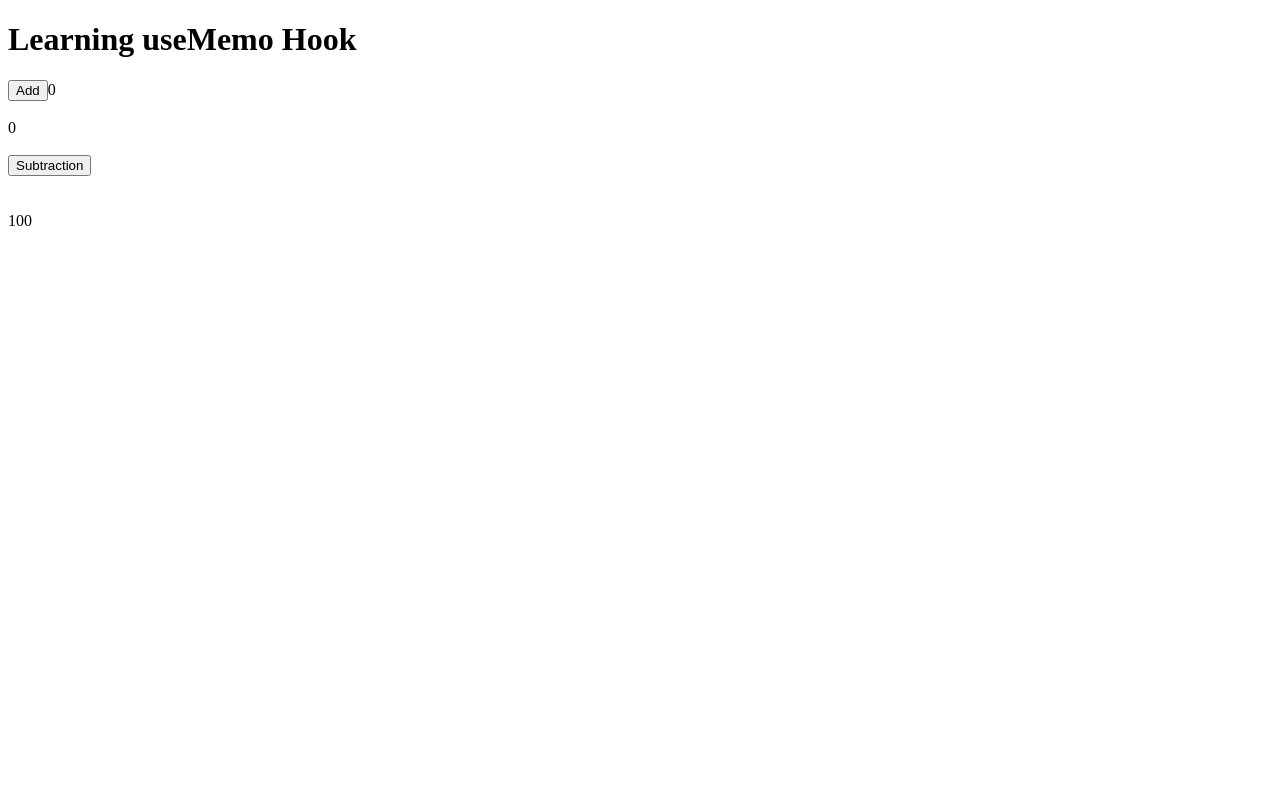
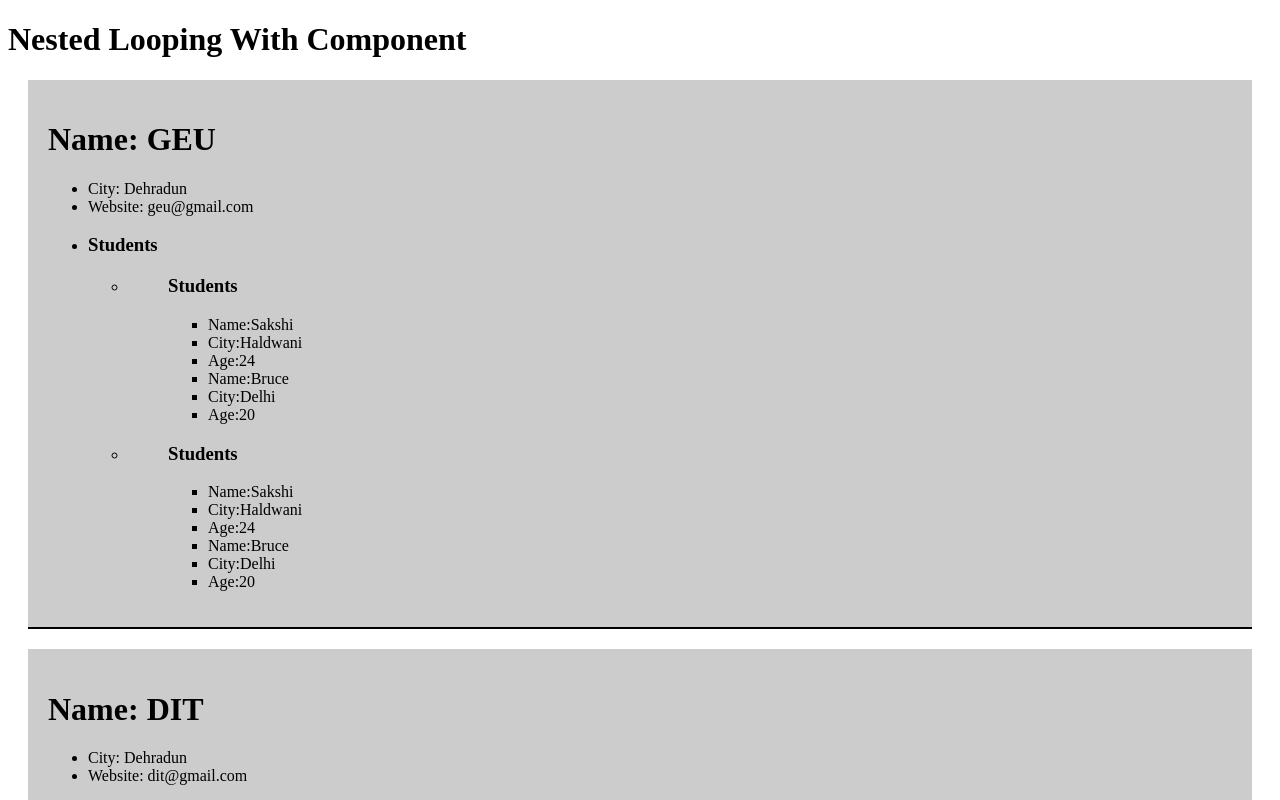
Before and after one commit to sakshi16-b/React19-tut, a React (Vite) app in the folder react19/: page / in a window 1280 px wide. Shown: the top 800 px of the page. Built offline with nearby package versions, Linux system fonts and the light colour scheme.

Commit message:
nested-looping

```diff
--- a/react19/src/App.jsx
+++ b/react19/src/App.jsx
@@ -1,32 +1,69 @@
-import { useMemo, useState } from "react";
+import { useState } from "react";
+import College from "./College";
 
 function App() {
-  const [add, setAdd] = useState(0);
-  const [minus, setMinus] = useState(100);
-  //useMemo hook return memoised value whereas useCallback return memoised function.
-  const multilpication = useMemo(
-    function multiply() {
-      console.log("****");
-      return add * 10;
+  const collegeData = [
+    {
+      name: "GEU",
+      city: "Dehradun",
+      email: "geu@gmail.com",
+      student: [
+        {
+          name: "Sakshi",
+          city: "Haldwani",
+          age: "24",
+        },
+        {
+          name: "Bruce",
+          city: "Delhi",
+          age: "20",
+        },
+      ],
     },
-    [add]
-  );
+    {
+      name: "DIT",
+      city: "Dehradun",
+      email: "dit@gmail.com",
+      student: [
+        {
+          name: "Peter",
+          city: "Haldwani",
+          age: "27",
+        },
+        {
+          name: "Bruv",
+          city: "Delhi",
+          age: "29",
+        },
+      ],
+    },
+    {
+      name: "UIT",
+      city: "Dehradun",
+      email: "uit@gmail.com",
+      student: [
+        {
+          name: "Bruce",
+          city: "Haldwani",
+          age: "20",
+        },
+        {
+          name: "Bruce",
+          city: "Delhi",
+          age: "20",
+        },
+      ],
+    },
+  ];
 
   return (
     <>
-      <h1>Learning useMemo Hook</h1>
-      <button onClick={() => setAdd(add + 1)}>Add</button>
-      {multilpication}
-      <br />
-      <br />
-      {add}
-      <br />
-      <br />
-      <button onClick={() => setMinus(minus - 1)}>Subtraction</button>
-      <br />
-      <br />
-      <br />
-      {minus}
+      <h1>Nested Looping With Component</h1>
+      {collegeData.map((college, index) => (
+        <div key={index}>
+          <College college={college} />
+        </div>
+      ))}
     </>
   );
 }
--- /dev/null
+++ b/react19/src/College.jsx
@@ -0,0 +1,34 @@
+import Student from "./Student";
+
+function College({ college }) {
+  return (
+    <>
+      <div
+        style={{
+          backgroundColor: "#ccc",
+          padding: "20px",
+          borderBottom: "2px solid #000",
+          margin: "20px",
+        }}
+      >
+        <h1>Name: {college.name}</h1>
+        <ul>
+          <li>City: {college.city}</li>
+          <li>Website: {college.email}</li>
+          <li>
+            <h3>Students</h3>
+            {college &&
+              college.student.map((student, index) => (
+                <ul key={index}>
+                  <li>
+                    <Student student={college.student} />
+                  </li>
+                </ul>
+              ))}
+          </li>
+        </ul>
+      </div>
+    </>
+  );
+}
+export default College;
--- /dev/null
+++ b/react19/src/Student.jsx
@@ -0,0 +1,16 @@
+function Student({ student }) {
+  console.log(student);
+  return (
+    <ul>
+      <h3>Students</h3>
+      {student.map((student, index) => (
+        <ul key={index}>
+          <li>Name:{student.name}</li>
+          <li>City:{student.city}</li>
+          <li>Age:{student.age}</li>
+        </ul>
+      ))}
+    </ul>
+  );
+}
+export default Student;
```
